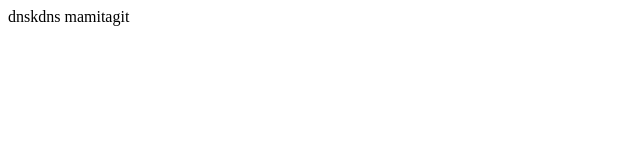
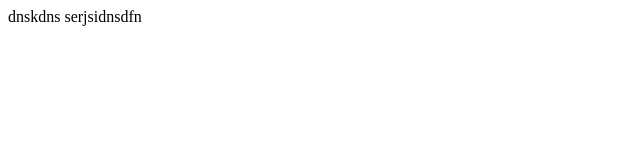
Before and after one commit to mit23-design/free-repositori, a plain HTML site: page inidev.html in a window 1280 px wide. Shown: the full height of the page, 0-640 px from the left. Drawn offline with Linux system fonts and the light colour scheme.

Commit message:
mengupdate file inidev.html

```diff
--- a/inidev.html
+++ b/inidev.html
@@ -1,3 +1,3 @@
 <html>
-  dnskdns mamitagit
+  dnskdns serjsidnsdfn
 </html>
```
